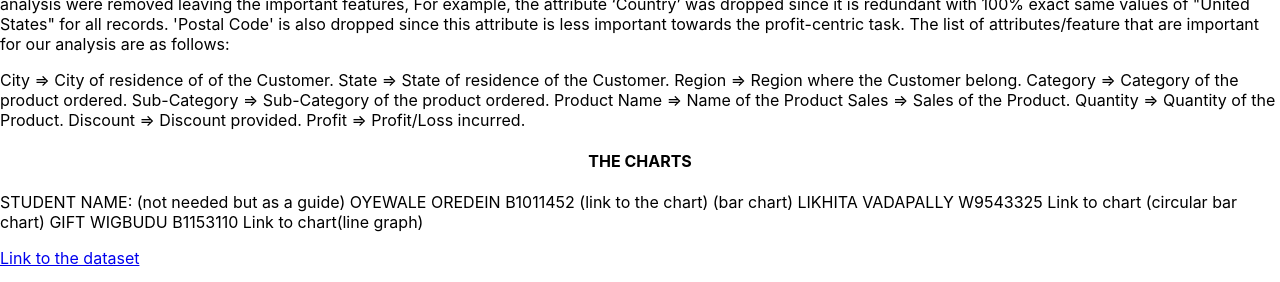
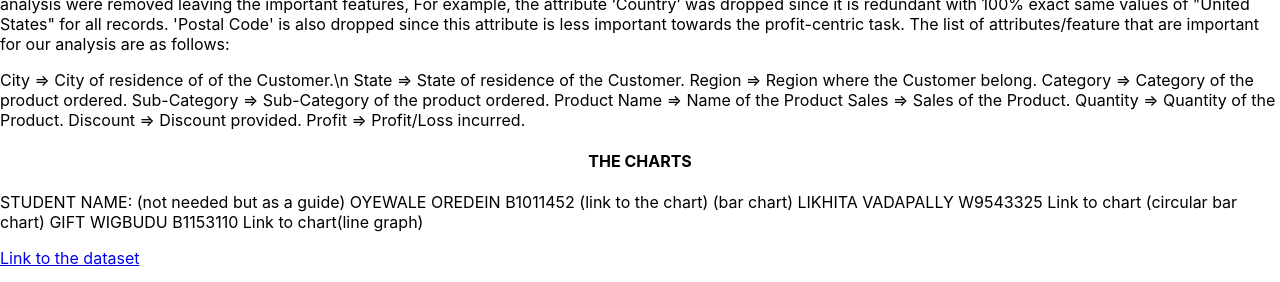
Before and after one commit to Sir-Newton/BBsTeams, a Next.js app in the folder BBsTeams/: page / in a window 1280 px wide. Shown: the part 531-813 px from the top of the page. Built offline with nearby package versions, Linux system fonts and the light colour scheme.

Commit message:
Update index.js

```diff
--- a/BBsTeams/pages/index.js
+++ b/BBsTeams/pages/index.js
@@ -42,7 +42,7 @@ Lastly, attributes that won’t be important in the course of our analysis were
 
 
     <p align="left">
-City => City of residence of of the Customer.
+City => City of residence of of the Customer.\n
 State => State of residence of the Customer.
 Region => Region where the Customer belong.
 Category => Category of the product ordered.
```
